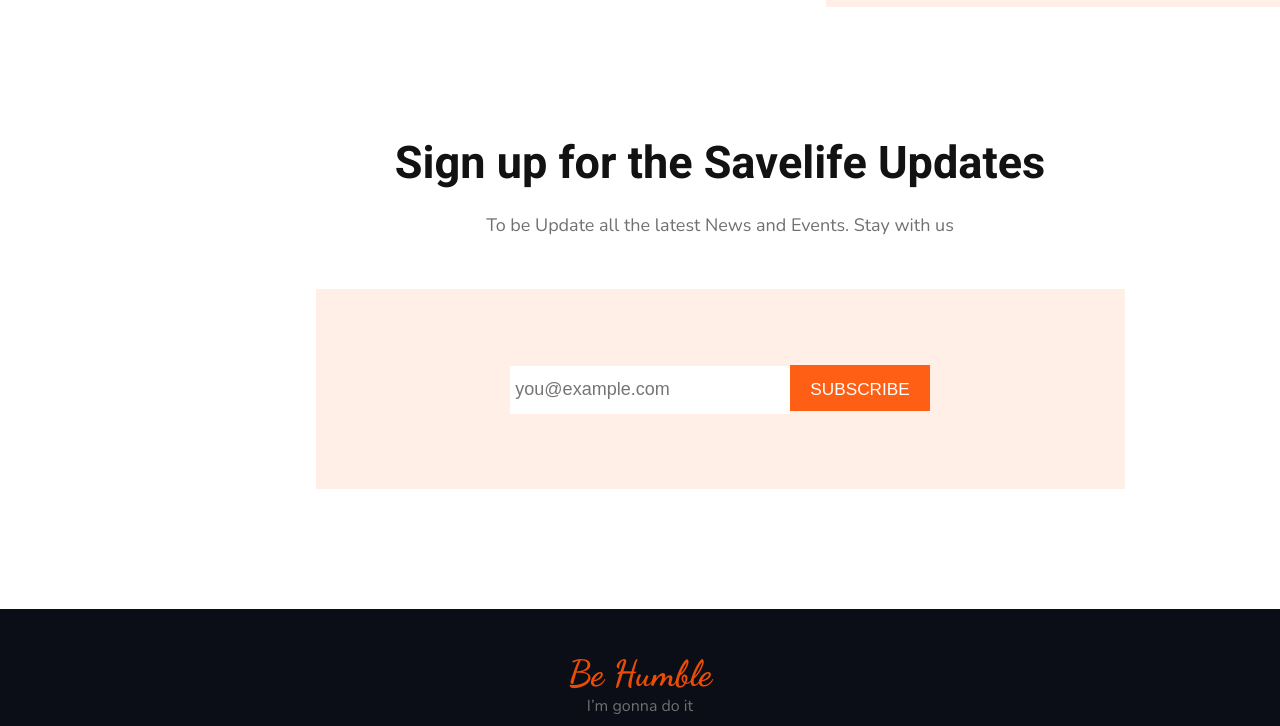
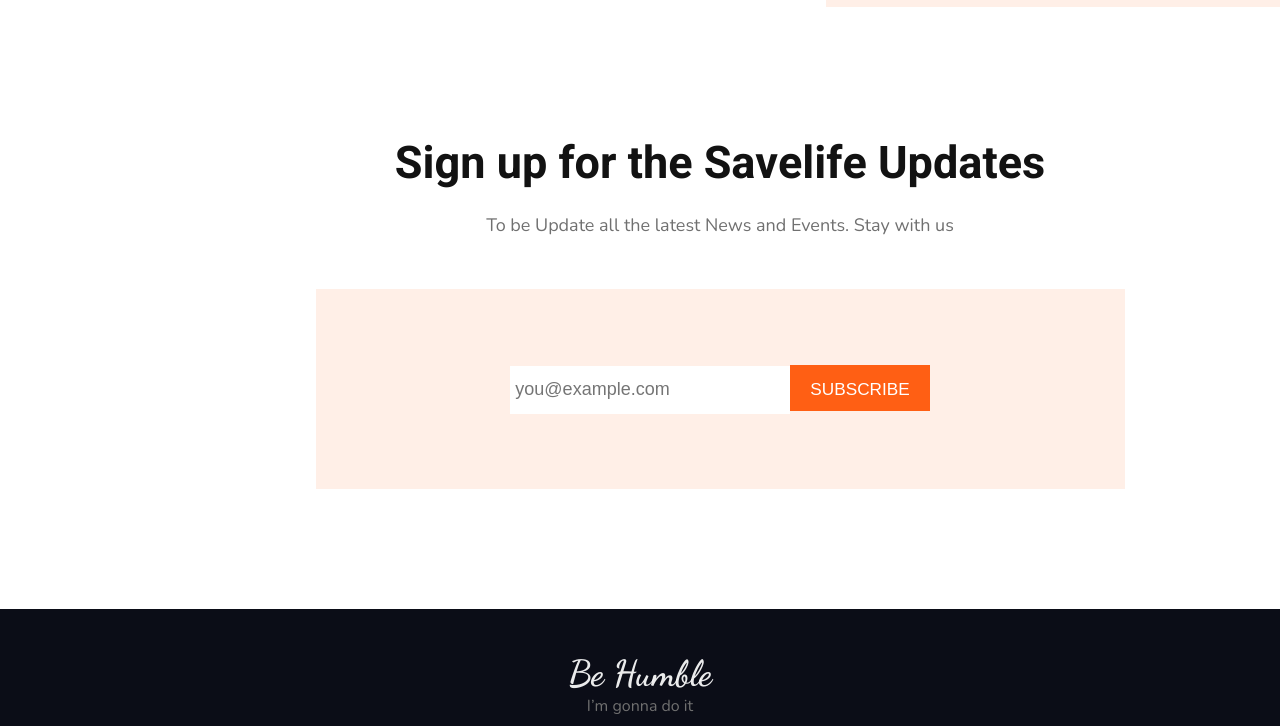
Before and after one commit to nishat-sarker/savelife-repo, a plain HTML site: page index.html in a window 1280 px wide. Shown: the part 3737-4463 px from the top of the page. Drawn offline with nearby package versions, Linux system fonts and the light colour scheme.

Commit message:
all done

```diff
--- a/css/style.css
+++ b/css/style.css
@@ -319,7 +319,7 @@ footer h2{
     font-family: 'Dancing Script', cursive;
     font-weight: 700;
     font-size: 36px;
-    color: #ff5202ea;
+    color: #ffffffea;
     padding-top: 43px;
 }
 /* footer section css code end here  */
```
